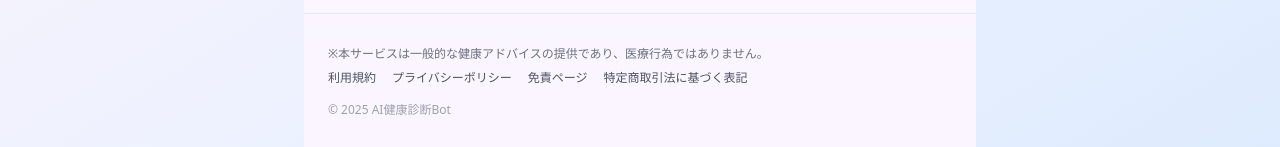
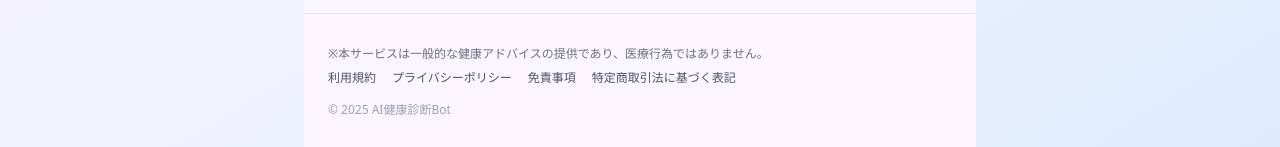
Before and after one commit to redtail5559-sketch/ai-health-check-bot, a Next.js app: page / in a window 1280 px wide. Shown: the part 2129-2276 px from the top of the page. Built offline with nearby package versions, Linux system fonts and the light colour scheme.

Commit message:
Fix: フッターを外部リンク4つに修正

```diff
--- a/app/page.jsx
+++ b/app/page.jsx
@@ -192,7 +192,7 @@ export default function HomePage() {
               rel="noopener noreferrer"
               className="hover:underline"
             >
-              免責ページ
+              免責事項
             </a>
             <a
               href="https://www.ai-digital-lab.com/"
```
